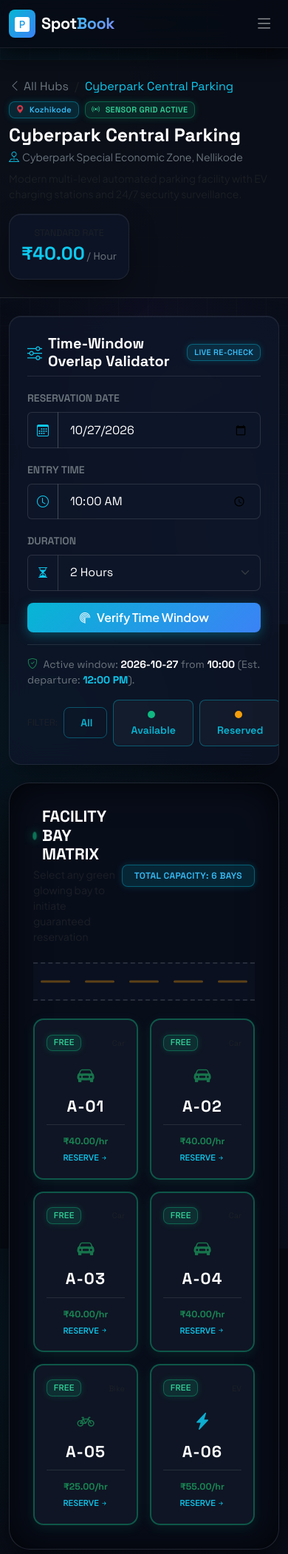
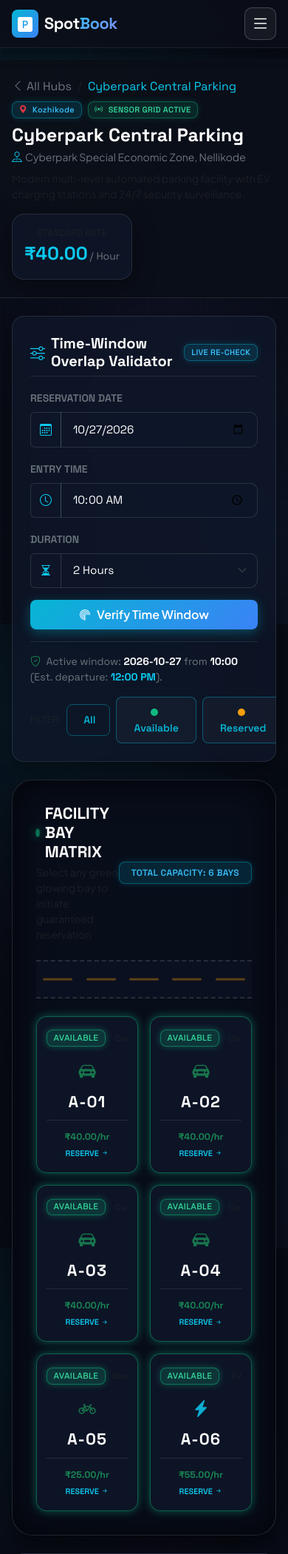
Before and after one commit to anandukrrishna/spotbook, a Django app: page /user_app/slots/1/ in a window 390 px wide. Shown: the top 2101 px of the page at 74% size. Run offline with Django 4.2, Linux system fonts and the light colour scheme; data comes from the database, SQL or seed files in the repository.

Commit message:
Implement responsive layout and advanced glassmorphism UI overhaul

```diff
--- /dev/null
+++ b/static/css/modern_style.css
@@ -0,0 +1,299 @@
+/* ==========================================================================
+   SpotBook — Advanced Glassmorphism & Fluid Mobile-First UI Stylesheet
+   Modern Frosted Glass Aesthetics, Neon Borders, and Precision Responsiveness
+   ========================================================================== */
+
+:root {
+    /* Glassmorphism Specification Standards */
+    --glass-bg-primary: rgba(15, 23, 42, 0.75);
+    --glass-bg-secondary: rgba(11, 15, 25, 0.85);
+    --glass-bg-elevated: rgba(30, 41, 59, 0.70);
+    --glass-border-standard: 1px solid rgba(255, 255, 255, 0.10);
+    --glass-border-subtle: 1px solid rgba(255, 255, 255, 0.06);
+    --glass-blur-standard: blur(16px);
+    --glass-shadow-standard: 0 8px 32px 0 rgba(0, 0, 0, 0.37);
+    --glass-shadow-elevated: 0 16px 48px 0 rgba(0, 0, 0, 0.50);
+
+    /* Neon Accent Highlights */
+    --neon-blue-base: #3B82F6;
+    --neon-cyan-base: #06B6D4;
+    --neon-green-base: #10B981;
+    --neon-amber-base: #F59E0B;
+    --neon-rose-base: #F43F5E;
+    --neon-purple-base: #8B5CF6;
+
+    /* Glow Definitions */
+    --glow-available: 0 0 12px rgba(16, 185, 129, 0.45);
+    --glow-reserved: 0 0 12px rgba(245, 158, 11, 0.45);
+    --glow-occupied: 0 0 12px rgba(244, 63, 94, 0.45);
+    --glow-cyan: 0 0 15px rgba(6, 182, 212, 0.50);
+    --glow-blue: 0 0 15px rgba(59, 130, 246, 0.45);
+}
+
+/* ==========================================================================
+   1. Universal Glass Panels & Surface Wrappers
+   ========================================================================== */
+.glass-container,
+.glass-card,
+.glass-panel,
+.card {
+    background: var(--glass-bg-primary) !important;
+    backdrop-filter: var(--glass-blur-standard) !important;
+    -webkit-backdrop-filter: var(--glass-blur-standard) !important;
+    border: var(--glass-border-standard) !important;
+    box-shadow: var(--glass-shadow-standard) !important;
+    border-radius: 16px;
+    color: #F8FAFC;
+}
+
+.glass-card-elevated {
+    background: var(--glass-bg-elevated) !important;
+    backdrop-filter: blur(20px) !important;
+    -webkit-backdrop-filter: blur(20px) !important;
+    border: 1px solid rgba(255, 255, 255, 0.14) !important;
+    box-shadow: var(--glass-shadow-elevated) !important;
+}
+
+/* ==========================================================================
+   2. Sticky Frosted Glass Navbar & Mobile Toggle
+   ========================================================================== */
+.navbar-futuristic,
+.navbar.sticky-top {
+    position: sticky;
+    top: 0;
+    z-index: 1040;
+    background: rgba(11, 15, 25, 0.85) !important;
+    backdrop-filter: blur(12px) !important;
+    -webkit-backdrop-filter: blur(12px) !important;
+    border-bottom: 1px solid rgba(255, 255, 255, 0.08) !important;
+    box-shadow: 0 4px 20px rgba(0, 0, 0, 0.4) !important;
+}
+
+/* High-Contrast Mobile Hamburger Toggle */
+.navbar-toggler {
+    border: 1px solid rgba(255, 255, 255, 0.2) !important;
+    background: rgba(255, 255, 255, 0.05) !important;
+    padding: 0.45rem 0.65rem;
+    border-radius: 10px;
+    outline: none !important;
+    box-shadow: none !important;
+}
+.navbar-toggler:focus {
+    border-color: var(--neon-cyan-base) !important;
+    box-shadow: 0 0 12px rgba(6, 182, 212, 0.4) !important;
+}
+.navbar-toggler i,
+.navbar-toggler-icon {
+    color: #FFFFFF !important;
+    filter: brightness(1.2);
+}
+
+/* ==========================================================================
+   3. Search & Filter Bar (Mobile-Full Width & Neon Rings)
+   ========================================================================== */
+.search-filter-card {
+    background: rgba(15, 23, 42, 0.8) !important;
+    backdrop-filter: blur(16px);
+    -webkit-backdrop-filter: blur(16px);
+    border: 1px solid rgba(255, 255, 255, 0.12) !important;
+    border-radius: 16px;
+    box-shadow: var(--glass-shadow-standard);
+}
+
+.search-filter-card input,
+.search-filter-card select,
+.form-control,
+.form-select {
+    background-color: rgba(15, 23, 42, 0.75) !important;
+    border: 1px solid rgba(255, 255, 255, 0.12) !important;
+    color: #FFFFFF !important;
+    border-radius: 10px;
+    min-height: 46px;
+    font-size: 0.95rem;
+    transition: all 0.3s ease;
+}
+
+.search-filter-card input:focus,
+.search-filter-card select:focus,
+.form-control:focus,
+.form-select:focus {
+    background-color: rgba(20, 30, 50, 0.95) !important;
+    border-color: #3B82F6 !important;
+    box-shadow: 0 0 15px rgba(59, 130, 246, 0.3) !important;
+    color: #FFFFFF !important;
+}
+
+.form-control::placeholder {
+    color: #64748B !important;
+}
+
+/* ==========================================================================
+   4. Location Cards (Smooth Hover Lifts & Glass Glow)
+   ========================================================================== */
+.location-glass-card {
+    background: var(--glass-bg-primary) !important;
+    backdrop-filter: blur(16px);
+    -webkit-backdrop-filter: blur(16px);
+    border: 1px solid rgba(255, 255, 255, 0.09) !important;
+    border-radius: 18px;
+    box-shadow: var(--glass-shadow-standard);
+    transition: transform 0.3s cubic-bezier(0.16, 1, 0.3, 1), box-shadow 0.3s ease, border-color 0.3s ease;
+}
+
+.location-glass-card:hover {
+    transform: translateY(-5px);
+    border-color: rgba(6, 182, 212, 0.45) !important;
+    box-shadow: 0 16px 40px -10px rgba(6, 182, 212, 0.25), 0 0 20px rgba(6, 182, 212, 0.12) !important;
+}
+
+/* ==========================================================================
+   5. Interactive Slot Grid (Mobile 2-Col, Desktop 5-Col & Neon Badges)
+   ========================================================================== */
+.slot-bay-card {
+    background: rgba(15, 23, 42, 0.8) !important;
+    backdrop-filter: blur(12px);
+    -webkit-backdrop-filter: blur(12px);
+    border-radius: 14px;
+    padding: 1.1rem 0.8rem;
+    text-align: center;
+    border: 1.5px solid rgba(255, 255, 255, 0.08);
+    display: flex;
+    flex-direction: column;
+    justify-content: space-between;
+    min-height: 145px;
+    text-decoration: none !important;
+    transition: all 0.35s cubic-bezier(0.34, 1.56, 0.64, 1);
+}
+
+/* 🟢 Available Slot Bay */
+.slot-bay-card.bay-available {
+    border-color: rgba(16, 185, 129, 0.45) !important;
+    box-shadow: var(--glow-available);
+    cursor: pointer;
+}
+.slot-bay-card.bay-available:hover {
+    transform: translateY(-6px) scale(1.03);
+    border-color: #10B981 !important;
+    box-shadow: 0 12px 30px rgba(16, 185, 129, 0.45), 0 0 20px rgba(16, 185, 129, 0.3) !important;
+    background: rgba(16, 185, 129, 0.12) !important;
+}
+.slot-bay-card.bay-available .bay-status-badge {
+    background: rgba(16, 185, 129, 0.2);
+    color: #34D399;
+    border: 1px solid rgba(16, 185, 129, 0.5);
+    box-shadow: 0 0 10px rgba(16, 185, 129, 0.4);
+}
+
+/* 🟡 Reserved Slot Bay */
+.slot-bay-card.bay-reserved {
+    border-color: rgba(245, 158, 11, 0.45) !important;
+    box-shadow: var(--glow-reserved);
+    background: rgba(35, 25, 15, 0.75) !important;
+    cursor: not-allowed;
+}
+.slot-bay-card.bay-reserved .bay-status-badge {
+    background: rgba(245, 158, 11, 0.2);
+    color: #FBBF24;
+    border: 1px solid rgba(245, 158, 11, 0.5);
+    box-shadow: 0 0 10px rgba(245, 158, 11, 0.35);
+}
+
+/* 🔴 Occupied Slot Bay */
+.slot-bay-card.bay-occupied {
+    border-color: rgba(244, 63, 94, 0.45) !important;
+    box-shadow: var(--glow-occupied);
+    background: rgba(40, 15, 25, 0.75) !important;
+    cursor: not-allowed;
+    pointer-events: none;
+    opacity: 0.8;
+}
+.slot-bay-card.bay-occupied .bay-status-badge {
+    background: rgba(244, 63, 94, 0.2);
+    color: #FB7185;
+    border: 1px solid rgba(244, 63, 94, 0.5);
+    box-shadow: 0 0 10px rgba(244, 63, 94, 0.35);
+}
+
+/* ==========================================================================
+   6. Live Total Fee Estimator (Bold Glowing Text)
+   ========================================================================== */
+.live-fee-counter {
+    font-family: 'Space Grotesk', monospace, sans-serif;
+    font-size: 2.25rem;
+    font-weight: 700;
+    color: var(--neon-cyan-base) !important;
+    text-shadow: var(--glow-cyan);
+    letter-spacing: -0.02em;
+}
+
+/* ==========================================================================
+   7. Boarding Pass E-Ticket & QR Scaling
+   ========================================================================== */
+.boarding-pass-card {
+    background: linear-gradient(165deg, rgba(17, 24, 39, 0.95) 0%, rgba(10, 15, 28, 0.98) 100%) !important;
+    border: 1px solid rgba(6, 182, 212, 0.35) !important;
+    border-radius: 20px;
+    box-shadow: var(--glass-shadow-elevated), 0 0 30px rgba(6, 182, 212, 0.15) !important;
+    position: relative;
+    overflow: hidden;
+}
+
+.qr-code-fluid {
+    max-width: 150px;
+    width: 100%;
+    height: auto;
+    object-fit: contain;
+    border-radius: 10px;
+    display: block;
+    margin: 0 auto;
+}
+
+/* Boarding Pass Divider */
+.pass-divider-dash {
+    border-right: 2px dashed rgba(255, 255, 255, 0.15);
+}
+
+/* ==========================================================================
+   8. Mobile Viewport Refinements & Media Queries
+   ========================================================================== */
+@media (max-width: 767.98px) {
+    /* Full width inputs on mobile */
+    .search-filter-card .col-md-6,
+    .search-filter-card .col-md-3 {
+        width: 100%;
+    }
+
+    /* Convert vertical pass divider to horizontal on mobile */
+    .pass-divider-dash {
+        border-right: none !important;
+        border-bottom: 2px dashed rgba(255, 255, 255, 0.15);
+        padding-bottom: 1.5rem;
+        margin-bottom: 1.5rem;
+    }
+
+    /* Mobile container padding safe-zone */
+    .container, .container-fluid {
+        padding-left: 1rem !important;
+        padding-right: 1rem !important;
+    }
+
+    /* Smaller fee counter for narrow screens */
+    .live-fee-counter {
+        font-size: 1.85rem;
+    }
+
+    /* Admin top nav adjustments */
+    header.admin-navbar {
+        padding-left: 0.75rem !important;
+        padding-right: 0.75rem !important;
+    }
+}
+
+/* ==========================================================================
+   9. Table Responsiveness Enforcer
+   ========================================================================== */
+.table-responsive {
+    border-radius: 12px;
+    overflow-x: auto;
+    -webkit-overflow-scrolling: touch;
+}
--- a/templates/admin/base.html
+++ b/templates/admin/base.html
@@ -21,6 +21,7 @@
 
     <!-- SpotBook Cyber Modern Stylesheet -->
     <link rel="stylesheet" href="{% static 'css/style.css' %}">
+    <link rel="stylesheet" href="{% static 'css/modern_style.css' %}">
     {% block css %}{% endblock %}
 </head>
 <body class="admin-body">
--- a/templates/base.html
+++ b/templates/base.html
@@ -20,6 +20,7 @@
     <link href="https://fonts.googleapis.com/css2?family=Plus+Jakarta+Sans:wght@300;400;500;600;700;800&family=Space+Grotesk:wght@400;500;600;700&display=swap" rel="stylesheet">
 
     <link rel="stylesheet" href="{% static 'css/style.css' %}">
+    <link rel="stylesheet" href="{% static 'css/modern_style.css' %}">
     {% block css %}{% endblock %}
 </head>
 <body class="d-flex flex-column min-vh-100 user-body">
--- a/templates/user/base.html
+++ b/templates/user/base.html
@@ -21,6 +21,7 @@
 
     <!-- SpotBook Cyber Modern Stylesheet -->
     <link rel="stylesheet" href="{% static 'css/style.css' %}">
+    <link rel="stylesheet" href="{% static 'css/modern_style.css' %}">
     {% block css %}{% endblock %}
 </head>
 <body class="user-body d-flex flex-column min-vh-100">
--- a/templates/user/book_slot.html
+++ b/templates/user/book_slot.html
@@ -5,7 +5,7 @@
 {% block body %}
 <div class="container py-5">
     <div class="row justify-content-center">
-        <div class="col-lg-8">
+        <div class="col-lg-7 col-xl-6 mx-auto">
             <nav aria-label="breadcrumb">
                 <ol class="breadcrumb mb-3 small font-tech">
                     <li class="breadcrumb-item"><a href="{% url 'user_home' %}" class="text-secondary text-decoration-none">Hubs</a></li>
@@ -119,7 +119,7 @@
                                 </div>
                                 <div class="col-6 col-md-3">
                                     <span class="text-muted fs-xxs text-uppercase d-block font-tech text-info">Total Payable</span>
-                                    <span class="fs-3 fw-bold text-info font-tech" style="text-shadow: 0 0 15px rgba(6, 182, 212, 0.5);">₹<span id="totalFee">{{ fee }}</span></span>
+                                    <span class="live-fee-counter fs-2">₹<span id="totalFee">{{ fee }}</span></span>
                                 </div>
                             </div>
                         </div>
--- a/templates/user/booking_pass.html
+++ b/templates/user/booking_pass.html
@@ -17,7 +17,7 @@
             </div>
 
             <!-- High-Tech Digital Boarding Pass / Cyber E-Ticket -->
-            <div class="digital-pass-card print-area">
+            <div class="digital-pass-card boarding-pass-card print-area">
                 <!-- Pass Header -->
                 <div class="pass-header p-4 p-md-5">
                     <div class="d-flex justify-content-between align-items-start">
@@ -49,10 +49,10 @@
                 <div class="p-4 p-md-5">
                     <div class="row align-items-center gy-4 mb-4">
                         <!-- Centered QR Code with High-Contrast Cyber Frame -->
-                        <div class="col-md-5 text-center border-end-md">
+                        <div class="col-md-5 text-center pass-divider-dash">
                             <div class="qr-cyber-frame mb-3">
                                 {% if booking.qr_code_image %}
-                                <img src="{{ booking.qr_code_image.url }}" alt="Booking QR Pass" class="img-fluid rounded-2 qr-pass-image" style="max-width: 180px; display: block;">
+                                <img src="{{ booking.qr_code_image.url }}" alt="Booking QR Pass" class="img-fluid rounded-2 qr-pass-image qr-code-fluid" style="max-width: 150px; height: auto;">
                                 {% else %}
                                 <div class="p-4 bg-white text-center rounded-2">
                                     <i class="bi bi-qr-code display-4 text-dark"></i>
--- a/templates/user/location_detail.html
+++ b/templates/user/location_detail.html
@@ -143,9 +143,9 @@
                 {% if item.is_available %}
                 <!-- 🟢 Available Bay -->
                 <a href="{% url 'book_slot' item.slot.id %}?date={{ booking_date }}&start_time={{ start_time }}&duration={{ duration }}"
-                   class="parking-bay-card slot-available">
+                   class="parking-bay-card slot-bay-card bay-available slot-available">
                     <div class="d-flex justify-content-between align-items-center mb-2">
-                        <span class="badge badge-cyber-success fs-xxs">FREE</span>
+                        <span class="badge bay-status-badge badge-cyber-success fs-xxs">AVAILABLE</span>
                         <span class="text-muted fs-xxs font-tech">{{ item.slot.slot_type }}</span>
                     </div>
 
@@ -159,17 +159,17 @@
 
                     <div class="mt-2 pt-2 border-top border-secondary border-opacity-25">
                         <span class="text-success font-tech fs-xs fw-bold">₹{{ item.slot.price_per_hour }}/hr</span>
-                        <div class="fs-xxs text-info fw-semibold mt-1">
+                        <div class="fs-xxs text-info fw-semibold mt-1 font-tech">
                             RESERVE <i class="bi bi-arrow-right-short"></i>
                         </div>
                     </div>
                 </a>
                 {% else %}
                 <!-- 🟡 Reserved or 🔴 Occupied Bay -->
-                <div class="parking-bay-card {% if item.slot.status == 'Occupied' %}slot-occupied{% else %}slot-reserved{% endif %}">
+                <div class="parking-bay-card slot-bay-card {% if item.slot.status == 'Occupied' %}bay-occupied slot-occupied{% else %}bay-reserved slot-reserved{% endif %}">
                     <div class="d-flex justify-content-between align-items-center mb-2">
-                        <span class="badge {% if item.slot.status == 'Occupied' %}badge-cyber-danger{% else %}badge-cyber-warning{% endif %} fs-xxs">
-                            {% if item.slot.status == 'Occupied' %}OCCUPIED{% else %}BOOKED{% endif %}
+                        <span class="badge bay-status-badge {% if item.slot.status == 'Occupied' %}badge-cyber-danger{% else %}badge-cyber-warning{% endif %} fs-xxs font-tech">
+                            {% if item.slot.status == 'Occupied' %}OCCUPIED{% else %}RESERVED{% endif %}
                         </span>
                         <span class="text-muted fs-xxs font-tech">{{ item.slot.slot_type }}</span>
                     </div>
--- a/templates/user/my_bookings.html
+++ b/templates/user/my_bookings.html
@@ -35,10 +35,10 @@
     <div class="tab-content" id="bookingsTabContent">
         <!-- Active / Upcoming Tab -->
         <div class="tab-pane fade show active" id="active-bookings" role="tabpanel">
-            <div class="row g-4">
+            <div class="row row-cols-1 row-cols-lg-2 g-4">
                 {% for b in active_bookings %}
-                <div class="col-md-6 col-lg-6">
-                    <div class="glass-panel glass-card-interactive p-4 h-100 position-relative overflow-hidden d-flex flex-column justify-content-between">
+                <div class="col">
+                    <div class="glass-panel boarding-pass-card glass-card-interactive p-4 h-100 position-relative overflow-hidden d-flex flex-column justify-content-between">
                         <!-- Top Accent Line -->
                         <div style="position: absolute; top: 0; left: 0; right: 0; height: 3px; background: linear-gradient(90deg, #06B6D4, #3B82F6);"></div>
 
```
Also changed, not shown: templates/admin/admin_home.html (+5 -5 lines), templates/admin/gate_operations.html (+5 -5 lines), templates/admin/qr_verification.html (+5 -5 lines), templates/user/user_home.html (+9 -8 lines).
